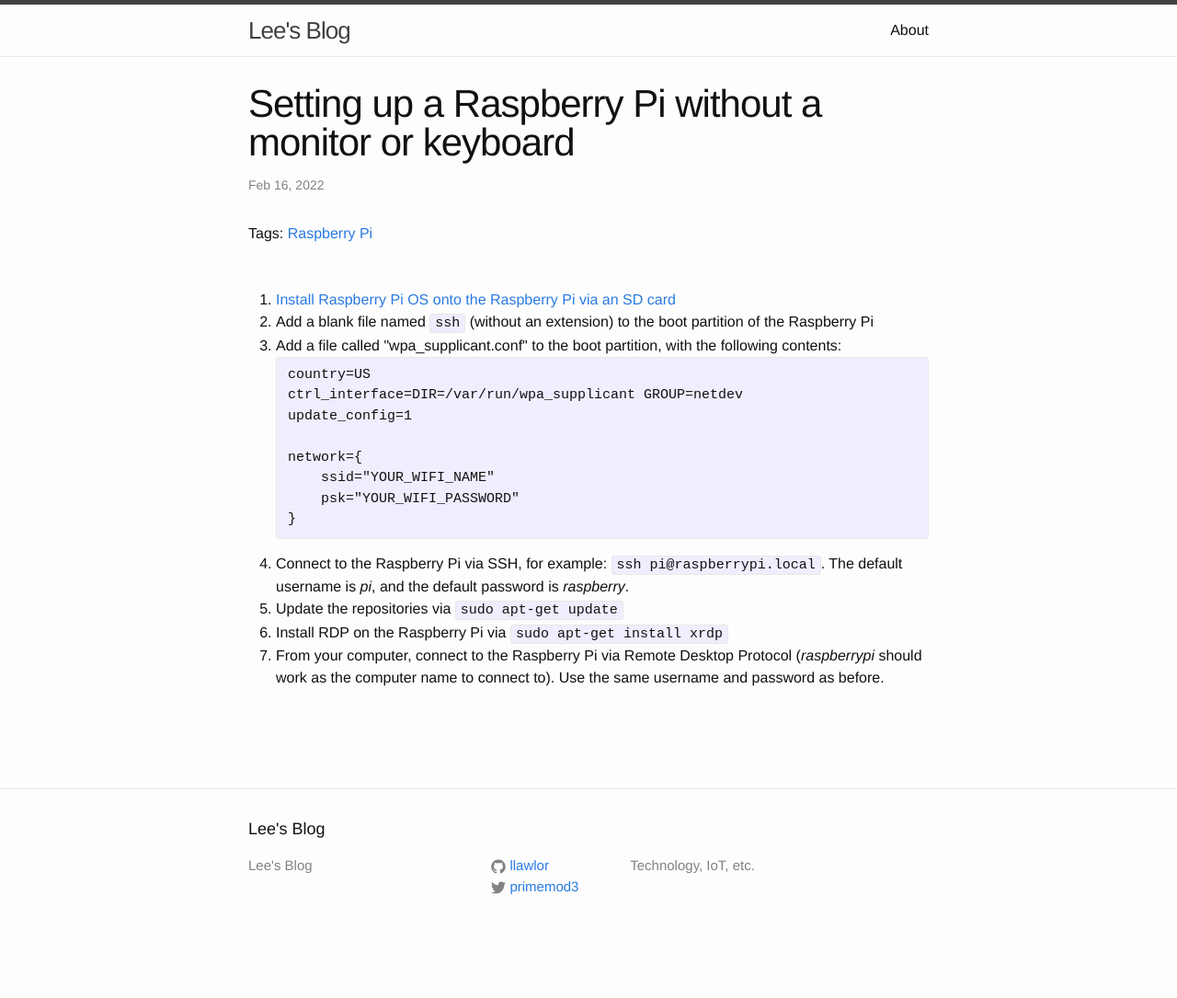
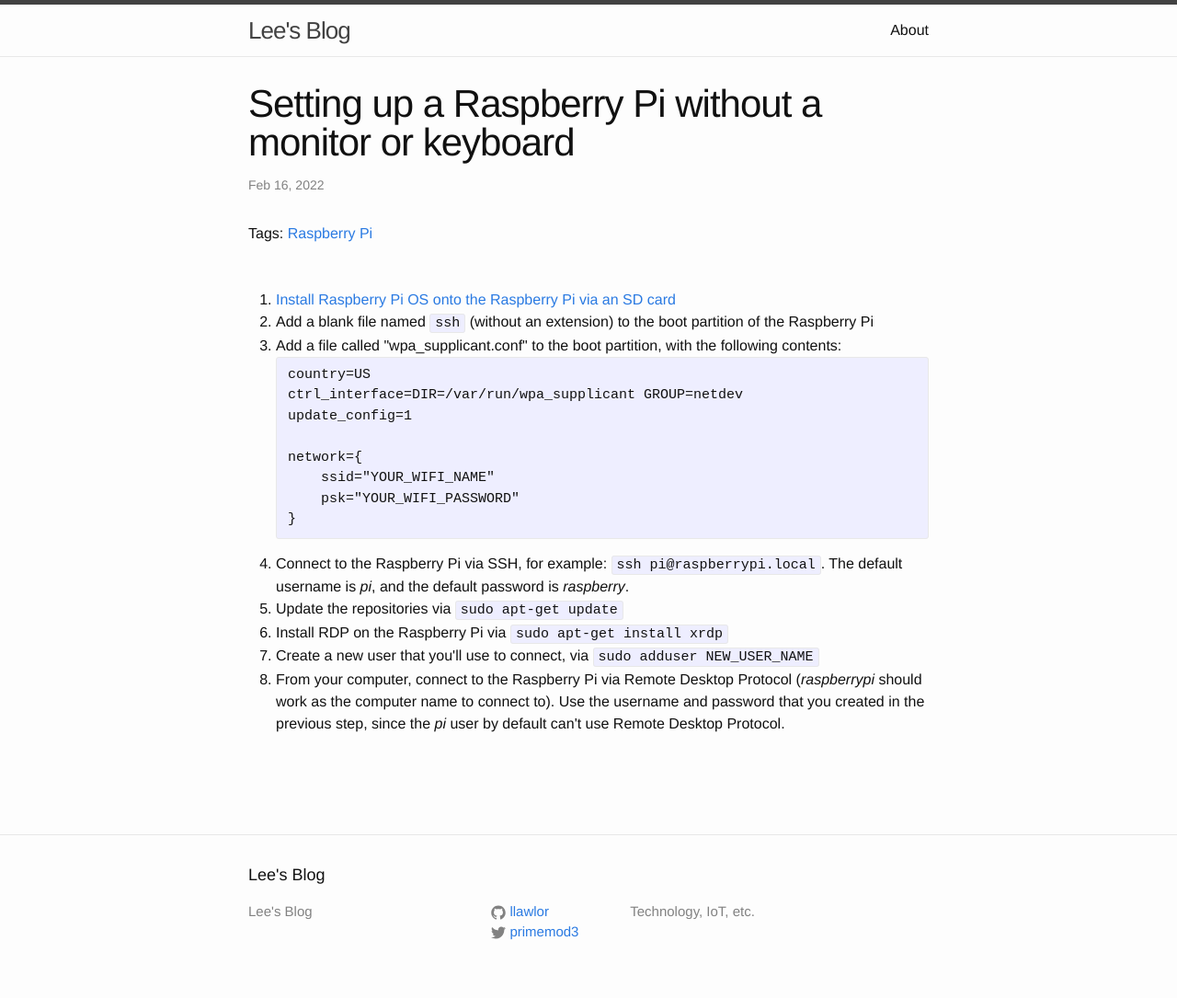
Before and after one commit to llawlor/llawlor.github.io, a Jekyll site: the page built from _posts/2022-02-16-raspberry-pi3-connection-tutorial.markdown, in a window 1280 px wide. Shown: the whole page at 92% size. Built offline with Jekyll 4.4.1, drawn with Linux system fonts in a browser that asks for light colours; comment, search, counter and statistics services are not loaded; before the commit the page ends 1035 px from its top, so only the background shows below that.

Commit message:
use another user to login via RDP

```diff
--- a/_posts/2022-02-16-raspberry-pi3-connection-tutorial.markdown
+++ b/_posts/2022-02-16-raspberry-pi3-connection-tutorial.markdown
@@ -31,5 +31,6 @@ network={
   </li>
   <li>Update the repositories via <code>sudo apt-get update</code></li>
   <li>Install RDP on the Raspberry Pi via <code>sudo apt-get install xrdp</code></li>
-  <li>From your computer, connect to the Raspberry Pi via Remote Desktop Protocol (<em>raspberrypi</em> should work as the computer name to connect to).  Use the same username and password as before.</li>
+  <li>Create a new user that you'll use to connect, via <code>sudo adduser NEW_USER_NAME</code></li>
+  <li>From your computer, connect to the Raspberry Pi via Remote Desktop Protocol (<em>raspberrypi</em> should work as the computer name to connect to).  Use the username and password that you created in the previous step, since the <em>pi</em> user by default can't use Remote Desktop Protocol.</li>
 </ol>
```
